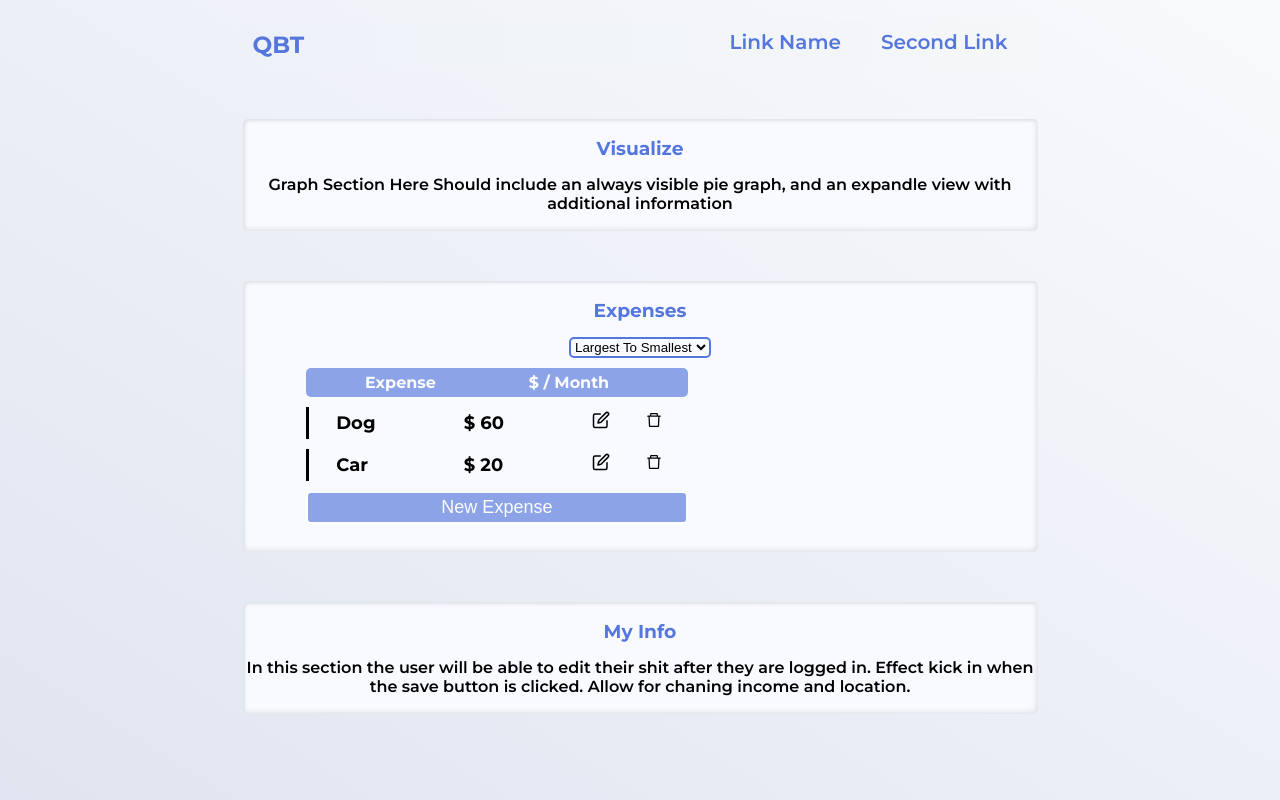
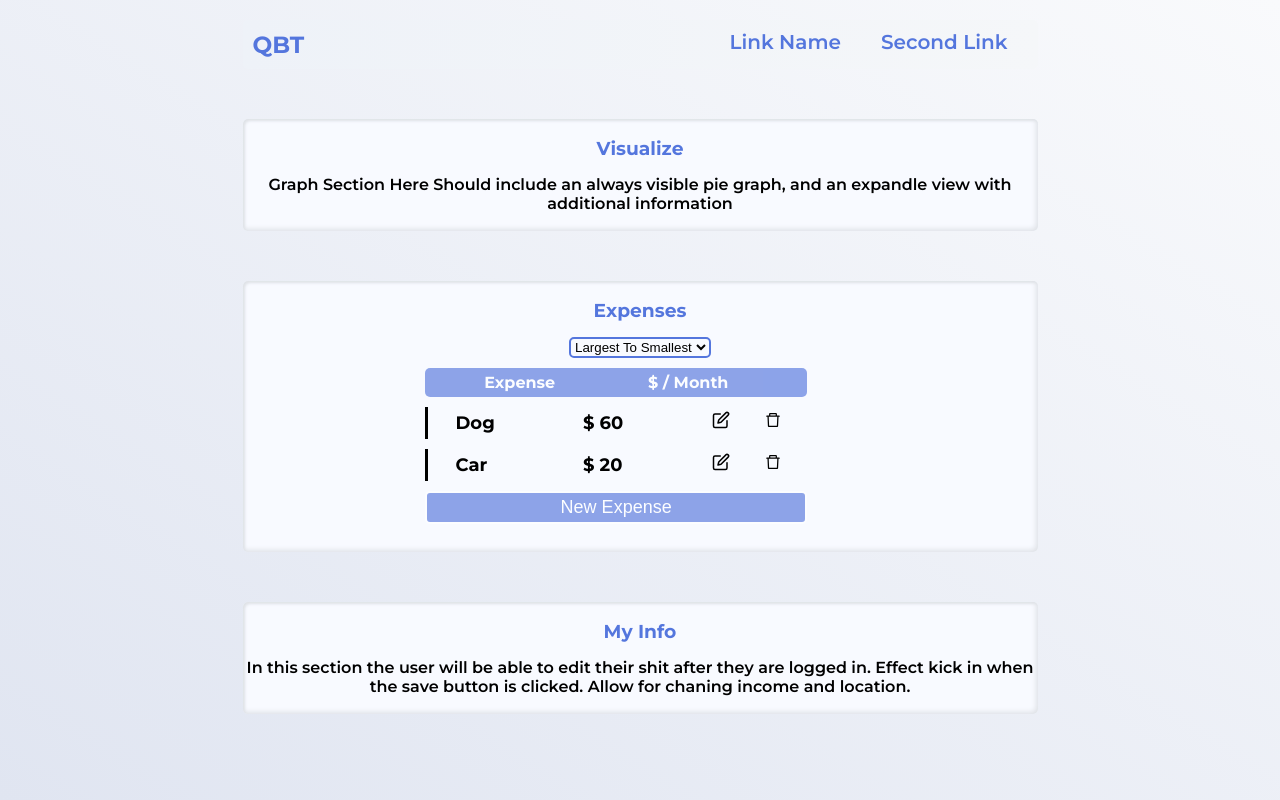
Before and after one commit to JoshBergman/QBT2, a React (Create React App) app: page / in a window 1280 px wide. Built offline with nearby package versions, Linux system fonts and the light colour scheme.

Commit message:
Fixed div off-center

```diff
--- a/src/Components/PageComponents/Expenses/RenderExpenses/ExpenseCard.module.css
+++ b/src/Components/PageComponents/Expenses/RenderExpenses/ExpenseCard.module.css
@@ -1,6 +1,6 @@
 .container {
   width: clamp(260px, 60%, 800px);
-  margin-left: 5%;
+  margin: 0 auto;
 }
 
 .card,
```
